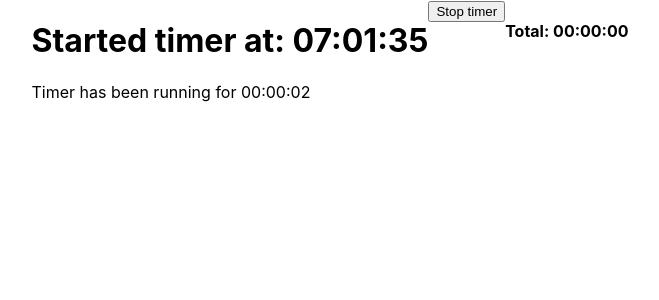
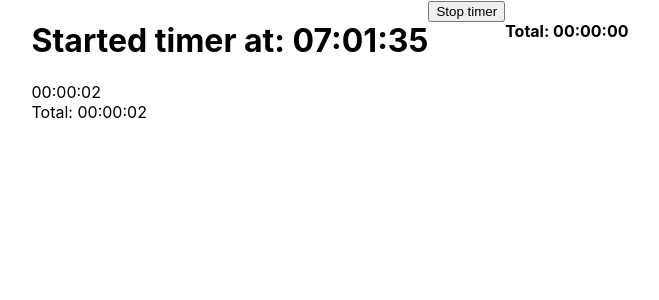
Before and after one commit to cvalarida/time-tracker, a React (Create React App) app: page / in a window 1280 px wide. Both pictures are taken after a click on the button "Start timer". Shown: the top 300 px of the page, without its empty margins (310-969 px from the left). Built offline with nearby package versions, Linux system fonts and the light colour scheme.

Commit message:
Totals clock works

```diff
--- a/src/App.js
+++ b/src/App.js
@@ -65,6 +65,7 @@ class App extends Component {
         <Clocks
           startTime={this.state.activeTimer.startTime}
           ticks={this.state.ticks}
+          timeEntries={this.state.timeEntries}
         />
         <Timer
           isRunning={!!this.state.activeTimer.startTime}
--- a/src/Clocks.js
+++ b/src/Clocks.js
@@ -2,26 +2,41 @@ import React, { Fragment } from "react";
 import { format } from "date-fns";
 import "./Clocks.css";
 
-import { currentTime, formatTimeDifference } from "./utils";
+import {
+  currentTime,
+  formattedTimeDifference,
+  formattedTimeTotal
+} from "./utils";
 
 const Clocks = props => {
   const { startTime } = props;
   let timerString = "";
   if (startTime) {
-    timerString = formatTimeDifference(startTime, currentTime());
+    timerString = formattedTimeDifference(startTime, currentTime());
   }
 
   return (
     <div className="Clocks">
+      <div className="active-timer">
         {startTime ? (
           <Fragment>
             <h1>Started timer at: {format(startTime, "HH:mm:ss")}</h1>
-          <span>Timer has been running for {timerString}</span>
+            <span>{timerString}</span>
           </Fragment>
         ) : (
           <h1>Timer not started</h1>
         )}
       </div>
+      <div className="running-totals">
+        <span className="total">
+          Total:{" "}
+          {formattedTimeTotal(...props.timeEntries, {
+            startTime,
+            stopTime: currentTime()
+          })}
+        </span>
+      </div>
+    </div>
   );
 };
 
--- a/src/EntryList.js
+++ b/src/EntryList.js
@@ -2,7 +2,7 @@ import React from "react";
 import { format, differenceInSeconds } from "date-fns";
 import "./EntryList.css";
 
-import { formatTimeDifference, secondsToFormattedTime } from "./utils";
+import { formattedTimeDifference, secondsToFormattedTime } from "./utils";
 
 const TimeEntry = ({ entry }) => (
   <div>
@@ -10,7 +10,7 @@ const TimeEntry = ({ entry }) => (
     {format(entry.startTime, "HH:mm:ss")} <strong>End time:</strong>{" "}
     {format(entry.stopTime, "HH:mm:ss")}
     <strong>Duration:</strong>{" "}
-    {formatTimeDifference(entry.startTime, entry.stopTime)}
+    {formattedTimeDifference(entry.startTime, entry.stopTime)}
   </div>
 );
 
--- a/src/utils.js
+++ b/src/utils.js
@@ -1,9 +1,5 @@
 import _ from "lodash/fp";
-import {
-  differenceInHours,
-  differenceInMinutes,
-  differenceInSeconds
-} from "date-fns";
+import { differenceInSeconds } from "date-fns";
 
 // Returns epoch time in seconds
 export const currentTime = () => Date.now();
@@ -31,16 +27,29 @@ const padTimeUnit = number => number.toString().padStart(2, "0");
 /**
  * Takes two times and returns the difference as a time string "HH:mm:ss"
  */
-export const formatTimeDifference = (start, stop) => {
-  const hours = padTimeUnit(differenceInHours(stop, start));
-  const minutes = padTimeUnit(differenceInMinutes(stop, start) % 60);
-  const seconds = padTimeUnit(differenceInSeconds(stop, start) % 60);
-  return `${hours}:${minutes}:${seconds}`;
-};
+export const formattedTimeDifference = (from, to) =>
+  secondsToFormattedTime(differenceInSeconds(to, from));
 
 export const secondsToFormattedTime = seconds => {
+  if (!seconds) {
+    return "00:00:00";
+  }
   const ss = seconds % 60;
   const mm = Math.floor(seconds / 60) % 60;
   const HH = Math.floor(Math.floor(seconds / 60) / 60);
   return `${padTimeUnit(HH)}:${padTimeUnit(mm)}:${padTimeUnit(ss)}`;
 };
+
+export const formattedTimeTotal = (...timeEntries) => {
+  console.log("timeEntries:", timeEntries);
+  const totalSeconds = timeEntries.reduce(
+    (total, entry) =>
+      total +
+      (entry.startTime
+        ? differenceInSeconds(entry.stopTime, entry.startTime)
+        : 0),
+    0
+  );
+  console.log("totalSeconds:", totalSeconds);
+  return secondsToFormattedTime(totalSeconds);
+};
```
Lines whose indentation alone changed are shown as unchanged.
